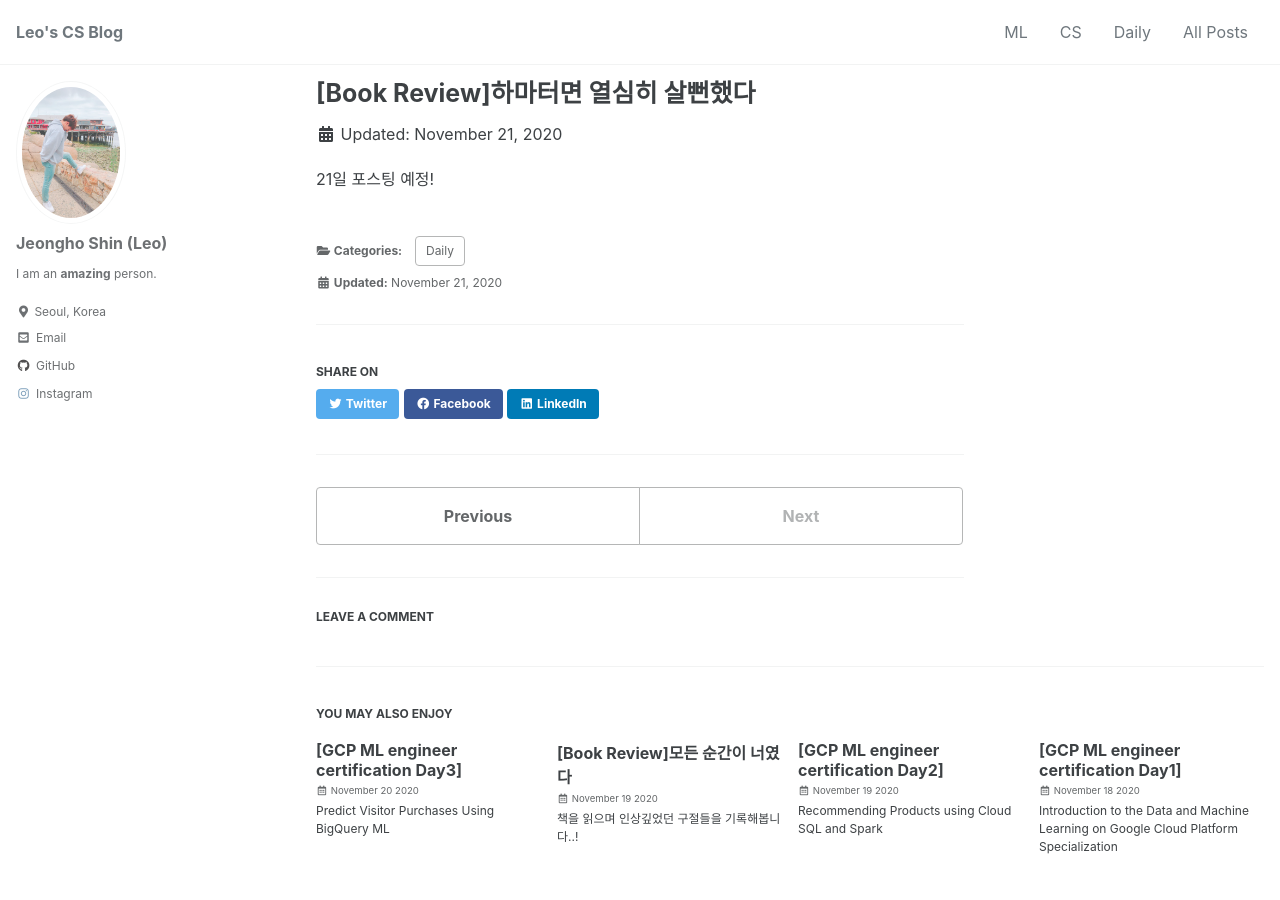
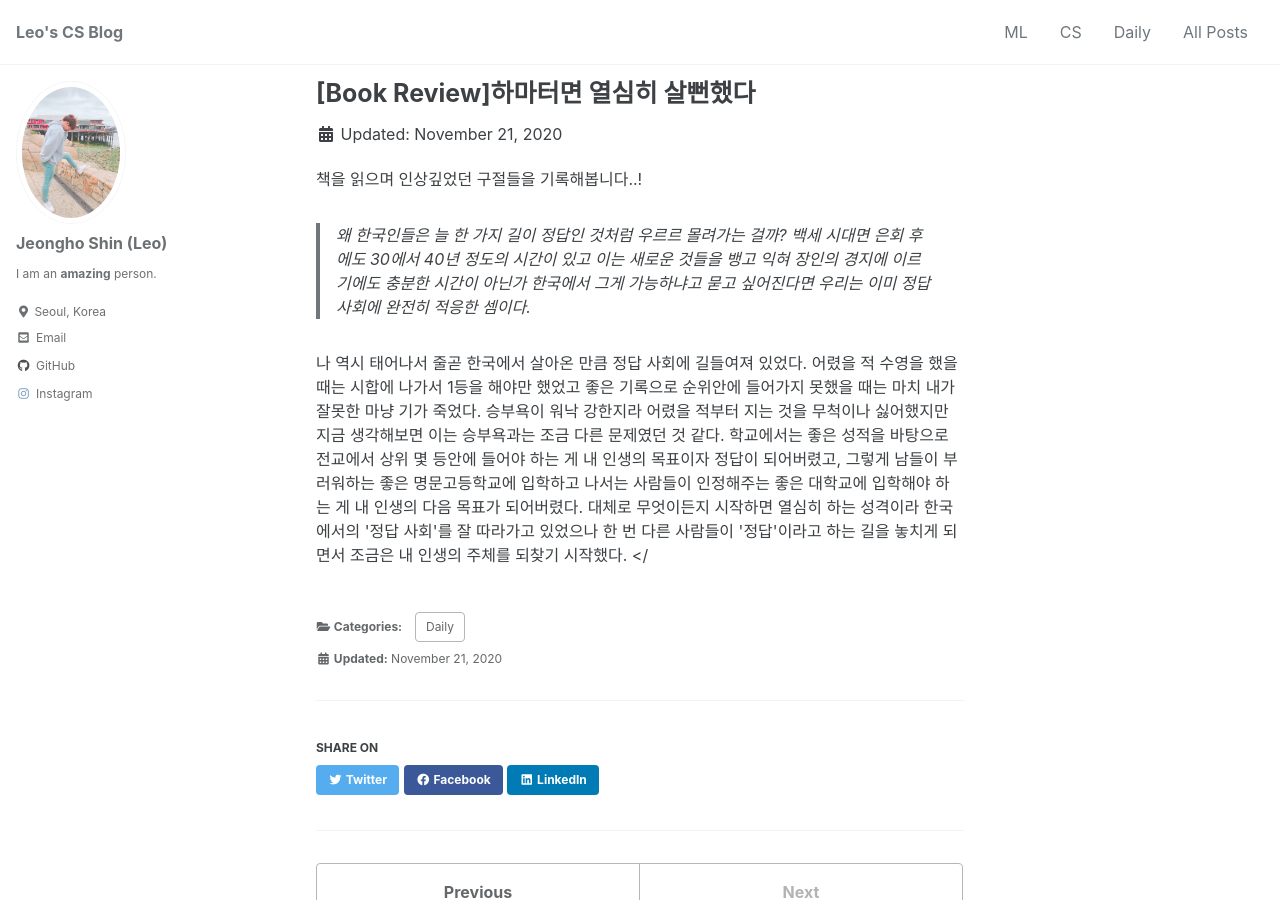
Before and after one commit to mlleo/mlleo.github.io, a Jekyll site: the page built from _posts/2020-11-21-book_review_2.md, in a window 1280 px wide and 900 px high. Built offline with Jekyll 4.4.1, drawn with Linux system fonts in a browser that asks for light colours; cached includes are drawn as plain includes; comment, search, counter and statistics services are not loaded.

Commit message:
Update 2020-11-21-book_review_2.md

```diff
--- a/_posts/2020-11-21-book_review_2.md
+++ b/_posts/2020-11-21-book_review_2.md
@@ -7,4 +7,12 @@ comments: true
 use_math: true # MathJax On
 ---
 
-21일 포스팅 예정!
+책을 읽으며 인상깊었던 구절들을 기록해봅니다..!
+
+> 왜 한국인들은 늘 한 가지 길이 정답인 것처럼 우르르 몰려가는 걸까?
+> 백세 시대면 은회 후에도 30에서 40년 정도의 시간이 있고 이는 새로운 것들을 뱅고 익혀 장인의 경지에 이르기에도 충분한 시간이 아닌가
+> 한국에서 그게 가능하냐고 묻고 싶어진다면 우리는 이미 정답 사회에 완전히 적응한 셈이다.
+
+<p>
+  나 역시 태어나서 줄곧 한국에서 살아온 만큼 정답 사회에 길들여져 있었다. 어렸을 적 수영을 했을 때는 시합에 나가서 1등을 해야만 했었고 좋은 기록으로 순위안에 들어가지 못했을 때는 마치 내가 잘못한 마냥 기가 죽었다. 승부욕이 워낙 강한지라 어렸을 적부터 지는 것을 무척이나 싫어했지만 지금 생각해보면 이는 승부욕과는 조금 다른 문제였던 것 같다. 학교에서는 좋은 성적을 바탕으로 전교에서 상위 몇 등안에 들어야 하는 게 내 인생의 목표이자 정답이 되어버렸고, 그렇게 남들이 부러워하는 좋은 명문고등학교에 입학하고 나서는 사람들이 인정해주는 좋은 대학교에 입학해야 하는 게 내 인생의 다음 목표가 되어버렸다. 대체로 무엇이든지 시작하면 열심히 하는 성격이라 한국에서의 '정답 사회'를 잘 따라가고 있었으나 한 번 다른 사람들이 '정답'이라고 하는 길을 놓치게 되면서 조금은 내 인생의 주체를 되찾기 시작했다.
+</
```
